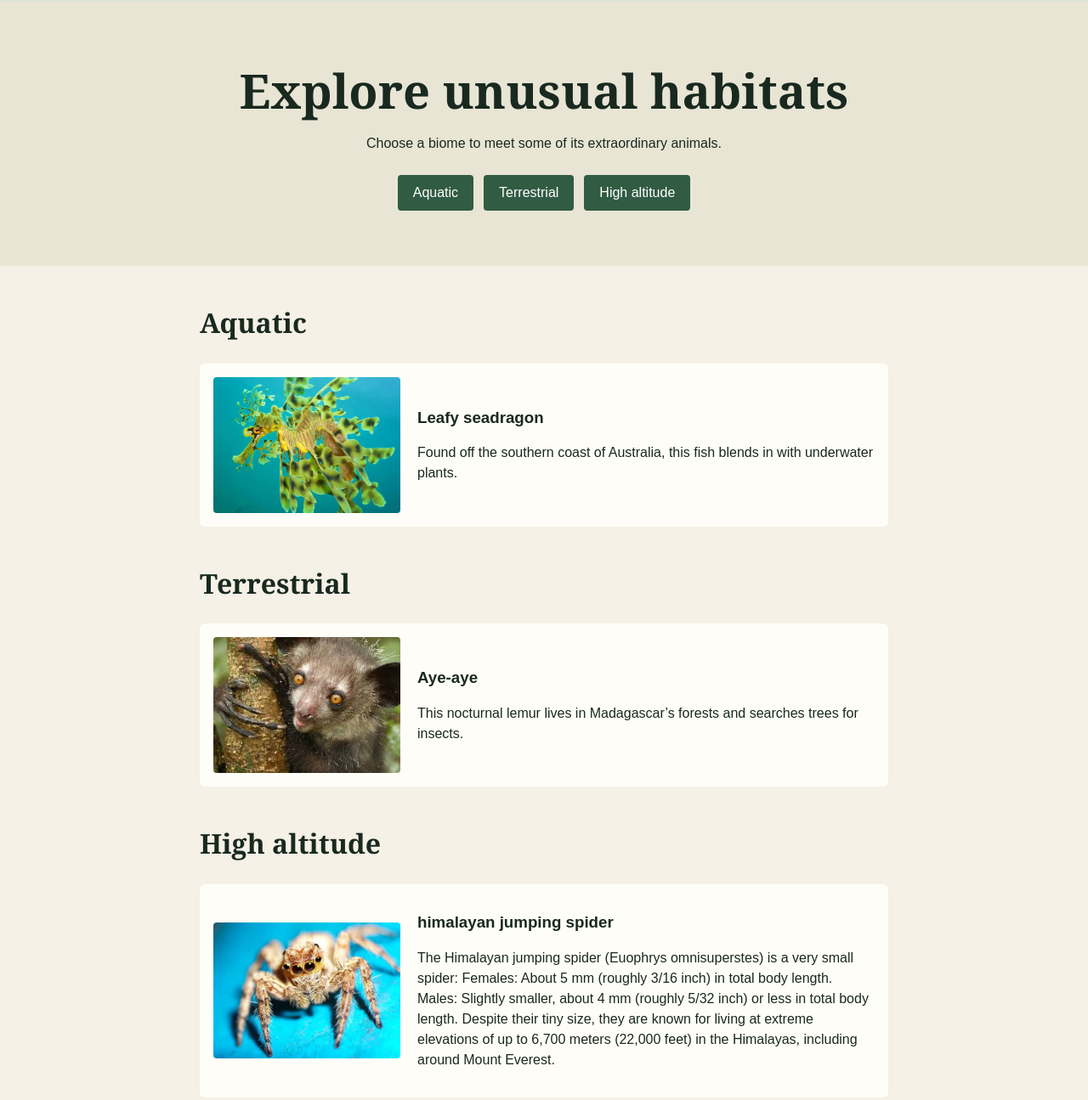
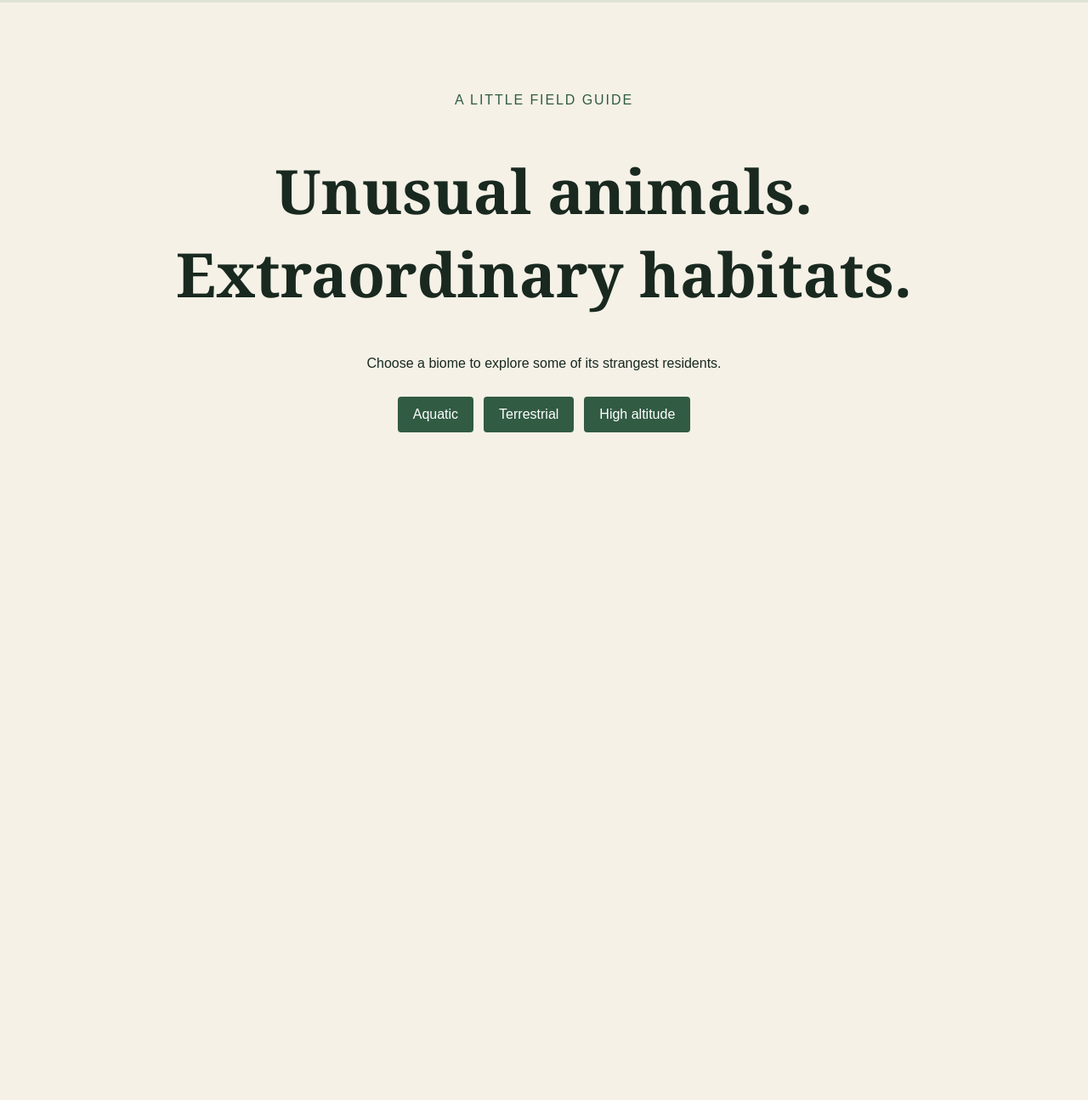
Before and after one commit to Klemil-coder/Web_Development_Assignment2, a plain HTML site: page index.html in a window 1280 px wide. Shown: the part 65-1360 px from the top of the page at 85% size. After the commit the page ends 800 px from the top, so only its background shows below. Drawn offline with Linux system fonts and the light colour scheme.

Commit message:
Page traversal (separation of html) and animal addition

```diff
--- a/index.html
+++ b/index.html
@@ -8,69 +8,30 @@
 </head>
 <body>
   <header class="site-header">
-    <a class="logo" href="#home">Odd Habitats</a>
+    <a class="logo" href="index.html">Odd Habitats</a>
 
     <details class="menu">
-      <summary aria-label="Open biome menu">
-        <span></span>
-        <span></span>
-        <span></span>
+      <summary aria-label="Open navigation menu">
+        <span></span><span></span><span></span>
       </summary>
       <nav>
-        <a href="#aquatic">Aquatic</a>
-        <a href="#terrestrial">Terrestrial</a>
-        <a href="#high-altitude">High altitude</a>
+        <a href="aquatic.html">Aquatic</a>
+        <a href="terrestrial.html">Terrestrial</a>
+        <a href="high-altitude.html">High altitude</a>
       </nav>
     </details>
   </header>
 
-  <main id="home">
-    <section class="intro">
-      <h1>Explore unusual habitats</h1>
-      <p>Choose a biome to meet some of its extraordinary animals.</p>
+  <main class="home">
+    <p class="eyebrow">A little field guide</p>
+    <h1>Unusual animals.<br>Extraordinary habitats.</h1>
+    <p>Choose a biome to explore some of its strangest residents.</p>
 
-      <nav class="biome-buttons" aria-label="Choose a biome">
-        <a href="#aquatic">Aquatic</a>
-        <a href="#terrestrial">Terrestrial</a>
-        <a href="#high-altitude">High altitude</a>
-      </nav>
-    </section>
-
-    <section class="biome" id="aquatic">
-      <h2>Aquatic</h2>
-      <article class="animal">
-        <img src="images/leafy-seadragon.jpg" alt="A leafy seadragon underwater">
-        <div>
-          <h3>Leafy seadragon</h3>
-          <p>Found off the southern coast of Australia, this fish blends in with underwater plants.</p>
-        </div>
-      </article>
-    </section>
-
-    <section class="biome" id="terrestrial">
-      <h2>Terrestrial</h2>
-      <article class="animal">
-        <img src="images/aye-aye.jpg" alt="An aye-aye in a tree">
-        <div>
-          <h3>Aye-aye</h3>
-          <p>This nocturnal lemur lives in Madagascar’s forests and searches trees for insects.</p>
-        </div>
-      </article>
-    </section>
-
-    <section class="biome" id="high-altitude">
-      <h2>High altitude</h2>
-      <article class="animal">
-        <img src="images/Himalayan-jumping-spider.jpg" alt="A snow leopard in a mountain habitat">
-        <div>
-          <h3>himalayan jumping spider</h3>
-          <p>The Himalayan jumping spider (Euophrys omnisuperstes) is a very small spider:
-            Females: About 5 mm (roughly 3/16 inch) in total body length.
-            Males: Slightly smaller, about 4 mm (roughly 5/32 inch) or less in total body length.
-            Despite their tiny size, they are known for living at extreme elevations of up to 6,700 meters (22,000 feet) in the Himalayas, including around Mount Everest.</p>
-        </div>
-      </article>
-    </section>
+    <nav class="biome-buttons" aria-label="Choose a biome">
+      <a href="aquatic.html">Aquatic</a>
+      <a href="terrestrial.html">Terrestrial</a>
+      <a href="high-altitude.html">High altitude</a>
+    </nav>
   </main>
 </body>
 </html>
--- a/styles.css
+++ b/styles.css
@@ -1,9 +1,5 @@
 * {
   box-sizing: border-box;
-}
-
-html {
-  scroll-behavior: smooth;
 }
 
 body {
@@ -14,7 +10,6 @@ body {
 }
 
 .site-header {
-  position: relative;
   display: flex;
   justify-content: space-between;
   align-items: center;
@@ -57,7 +52,7 @@ body {
   top: 42px;
   right: 0;
   z-index: 1;
-  min-width: 170px;
+  min-width: 160px;
   padding: 8px;
   background: #fffdf7;
   box-shadow: 0 4px 12px #19291f22;
@@ -74,16 +69,21 @@ body {
   background: #dce4d6;
 }
 
-.intro {
-  padding: 65px 20px;
+.home {
+  padding: 90px 20px;
   text-align: center;
-  background: #e8e5d5;
 }
 
-.intro h1 {
-  margin: 0 0 12px;
+.home h1,
+.page h1 {
   font-family: Georgia, serif;
-  font-size: clamp(2rem, 6vw, 3.5rem);
+  font-size: clamp(2.5rem, 7vw, 4.5rem);
+}
+
+.eyebrow {
+  color: #315b43;
+  text-transform: uppercase;
+  letter-spacing: 0.12em;
 }
 
 .biome-buttons {
@@ -91,7 +91,7 @@ body {
   justify-content: center;
   flex-wrap: wrap;
   gap: 12px;
-  margin-top: 28px;
+  margin-top: 30px;
 }
 
 .biome-buttons a {
@@ -102,49 +102,50 @@ body {
   text-decoration: none;
 }
 
-.biome-buttons a:hover {
-  background: #233f30;
+.page {
+  max-width: 1000px;
+  margin: 40px auto;
+  padding: 0 20px;
 }
 
-.biome {
-  max-width: 850px;
-  margin: 45px auto;
-  padding: 0 20px;
-  scroll-margin-top: 20px;
+.back-link {
+  color: #315b43;
 }
 
-.biome h2 {
-  font-family: Georgia, serif;
-  font-size: 2rem;
+.animal-grid {
+  display: grid;
+  grid-template-columns: repeat(3, 1fr);
+  gap: 20px;
 }
 
 .animal {
-  display: grid;
-  grid-template-columns: 220px 1fr;
-  gap: 20px;
-  align-items: center;
-  padding: 16px;
+  padding: 14px;
   background: #fffdf7;
   border-radius: 6px;
 }
 
 .animal img {
   width: 100%;
-  height: 160px;
+  height: 190px;
+  display: block;
+  object-fit: cover;
   border-radius: 4px;
-  object-fit: cover;
+}
+
+.animal h2 {
+  font-family: Georgia, serif;
 }
 
 .animal p {
   line-height: 1.5;
 }
 
-@media (max-width: 550px) {
-  .animal {
+@media (max-width: 700px) {
+  .animal-grid {
     grid-template-columns: 1fr;
   }
 
   .animal img {
-    height: 220px;
+    height: 250px;
   }
 }
```
Also changed, not shown: aquatic.html (added, +46 -0 lines), high-altitude.html (added, +55 -0 lines), terrestrial.html (added, +46 -0 lines), Ideas.txt.
